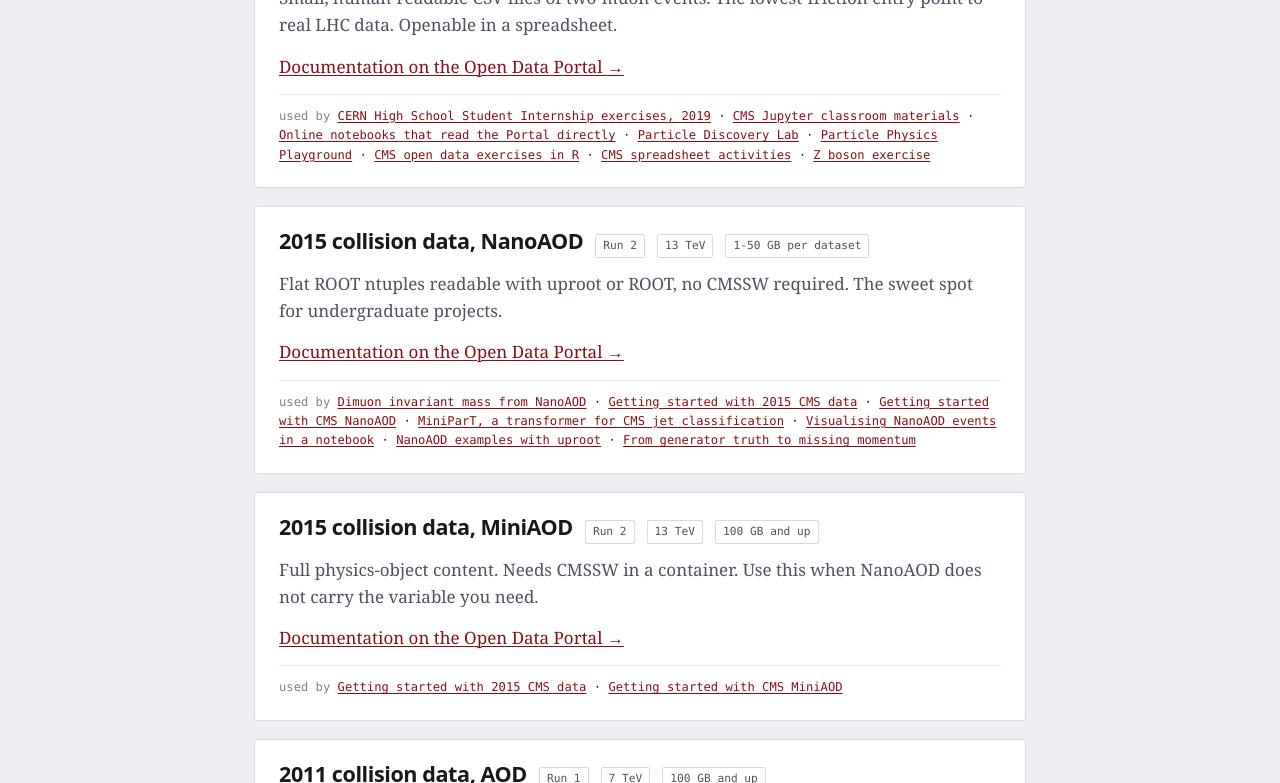
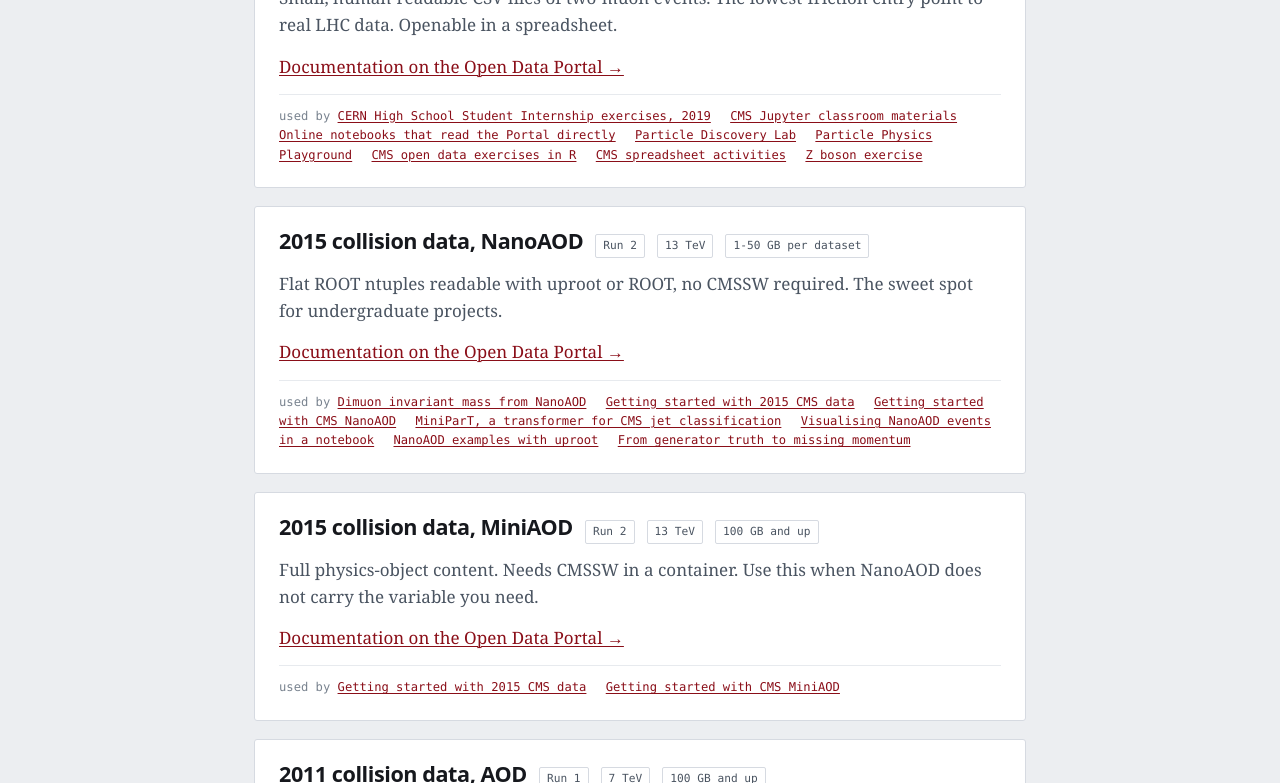
Before and after one commit to cms-opendata-education/cms-open-data-hub-demo, a Jekyll site: the page built from data.html, in a window 1280 px wide and 1400 px high. Shown: the part 339-1122 px from the top of the window. Built offline with Jekyll 4.4.1, drawn with Linux system fonts in a browser that asks for light colours.

Commit message:
Maybe this works?

```diff
--- a/_config.yml
+++ b/_config.yml
@@ -38,6 +38,9 @@ plugins:
   - jekyll-sitemap
 
 exclude:
+  # bundler installs gems here; without this Jekyll tries to build them
+  - vendor
+  - .bundle
   - bin/
   - README.md
   - CONTRIBUTING.md
--- a/_layouts/default.html
+++ b/_layouts/default.html
@@ -35,16 +35,21 @@
 <script src="{{ '/assets/js/catalog.js' | relative_url }}"></script>
 <script>
 /* If the stylesheet did not load, the page renders as unstyled text and the
-   cause is almost always a baseurl mismatch. Say so rather than leaving the
-   maintainer to guess. */
+   cause is almost always a baseurl mismatch. Work out the value that would be
+   correct and print it, rather than leaving the maintainer to guess. */
 (function () {
   if (getComputedStyle(document.documentElement).getPropertyValue("--cms").trim()) return;
+  var seg = window.location.pathname.split("/").filter(Boolean)[0];
+  var want = seg ? "/" + seg : "";
   var b = document.createElement("div");
   b.style.cssText = "background:#b3121f;color:#fff;padding:14px 18px;" +
-    "font:13px/1.5 ui-monospace,Menlo,Consolas,monospace";
-  b.textContent = "The stylesheet did not load, so this page is unstyled. " +
-    "baseurl in _config.yml does not match where the site is being served from (" +
-    window.location.pathname + "). See the deployment section of README.md.";
+    "font:13px/1.6 ui-monospace,Menlo,Consolas,monospace";
+  b.innerHTML = "<strong>The stylesheet did not load, so this page is unstyled.</strong><br>" +
+    "Fix it either way:<br>" +
+    "&nbsp;&nbsp;1. Settings &rsaquo; Pages &rsaquo; Source &rsaquo; GitHub Actions " +
+    "(then delete nothing, the workflow handles this), or<br>" +
+    "&nbsp;&nbsp;2. set <code>baseurl: \"" + want + "\"</code> in _config.yml " +
+    "and delete .github/workflows/pages.yml.";
   document.body.insertBefore(b, document.body.firstChild);
 })();
 </script>
--- a/_layouts/resource.html
+++ b/_layouts/resource.html
@@ -6,7 +6,8 @@ layout: default
 {% for s in ladder %}{% if s.id == page.setup_burden %}{% assign level = forloop.index0 %}{% endif %}{% endfor %}
 {% assign burden = site.data.vocab.setup_burden | where: "id", page.setup_burden | first %}
 {% assign statusinfo = site.data.vocab.status | where: "id", page.status | first %}
-{% assign quotes = site.data.testimonials[page.slug] %}
+{% assign docid = page.path | split: "/" | last | remove: ".md" %}
+{% assign quotes = site.data.testimonials[docid] %}
 
 <div class="wrap rsc">
 
--- a/catalog.json
+++ b/catalog.json
@@ -16,7 +16,7 @@ permalink: /catalog.json
 {% endfor %}],
 "resources": [
 {% for r in site.resources %}  {
-    "id": {{ r.slug | jsonify }},
+    "id": {{ r.path | split: "/" | last | remove: ".md" | jsonify }},
     "url": {{ r.url | relative_url | jsonify }},
     "title": {{ r.title | jsonify }},
     "summary": {{ r.summary | strip_newlines | jsonify }},
--- a/data.html
+++ b/data.html
@@ -14,10 +14,8 @@ permalink: /data/
   {% for pair in site.data.datasets %}
     {% assign key = pair[0] %}
     {% assign d = pair[1] %}
-    {% assign users = "" | split: "" %}
-    {% for r in site.resources %}
-      {% if r.data.datasets %}{% if r.data.datasets contains key %}{% assign users = users | push: r %}{% endif %}{% endif %}
-    {% endfor %}
+    {% assign n = 0 %}
+    {% for r in site.resources %}{% if r.data.datasets %}{% if r.data.datasets contains key %}{% assign n = n | plus: 1 %}{% endif %}{% endif %}{% endfor %}
     <div id="{{ key }}" style="background:var(--card);border:1px solid var(--rule);border-radius:var(--r);padding:22px 24px;margin:18px 0">
       <div style="display:flex;align-items:baseline;gap:12px;flex-wrap:wrap">
         <h2 style="margin:0">{{ d.title }}</h2>
@@ -28,10 +26,12 @@ permalink: /data/
       <p style="color:var(--ink-2);margin:12px 0 14px">{{ d.blurb }}</p>
       <p style="margin:0 0 14px"><a href="{{ d.portal }}">Documentation on the Open Data Portal &rarr;</a></p>
 
-      {% if users.size > 0 %}
+      {% if n > 0 %}
       <div style="border-top:1px solid var(--rule-soft);padding-top:12px;font-family:var(--f-mono);font-size:.76rem">
         <span style="color:var(--ink-3)">used by</span>
-        {% for u in users %}<a href="{{ u.url | relative_url }}">{{ u.title }}</a>{% unless forloop.last %} &middot; {% endunless %}{% endfor %}
+        {% for r in site.resources %}{% if r.data.datasets %}{% if r.data.datasets contains key %}
+        <a href="{{ r.url | relative_url }}" style="margin-right:12px">{{ r.title }}</a>
+        {% endif %}{% endif %}{% endfor %}
       </div>
       {% endif %}
     </div>
```
